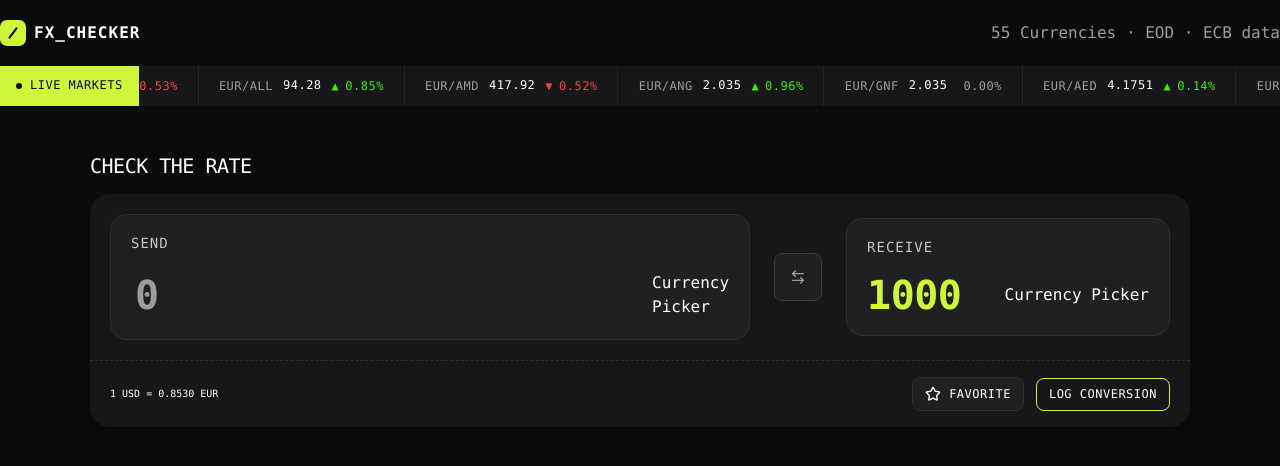
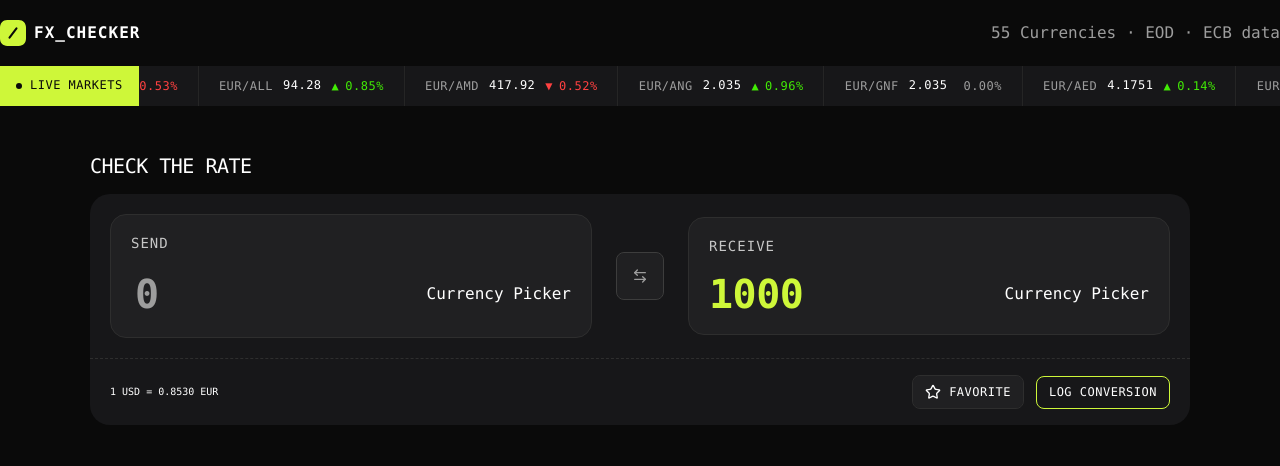
Before and after one commit to SouleymaneSy7/fem-fx-checker-hackaton, a Next.js app: page / in a window 1280 px wide. Shown: the top 466 px of the page. Built offline with nearby package versions, Linux system fonts and the light colour scheme.

Commit message:
fix(ui): constrain NumericInput width with max-w-50

```diff
--- a/src/components/shared/numeric-input.tsx
+++ b/src/components/shared/numeric-input.tsx
@@ -13,7 +13,7 @@ const NumericInput = ({
       data-slot="numeric-input"
       placeholder="0"
       className={cn(
-        "relative preset-1 px-step-050 w-fit rounded-md bg-transparent text-foreground outline-none",
+        "relative preset-1 px-step-050 w-full max-w-50 rounded-md bg-transparent text-foreground outline-none",
         "placeholder:text-neutral-200",
         "transition",
         "focus-ring focus-visible:border-transparent",
```
